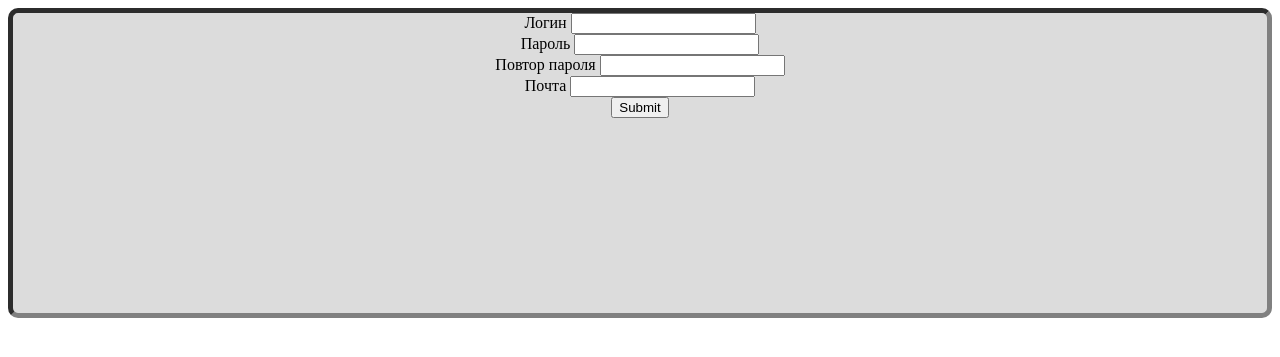
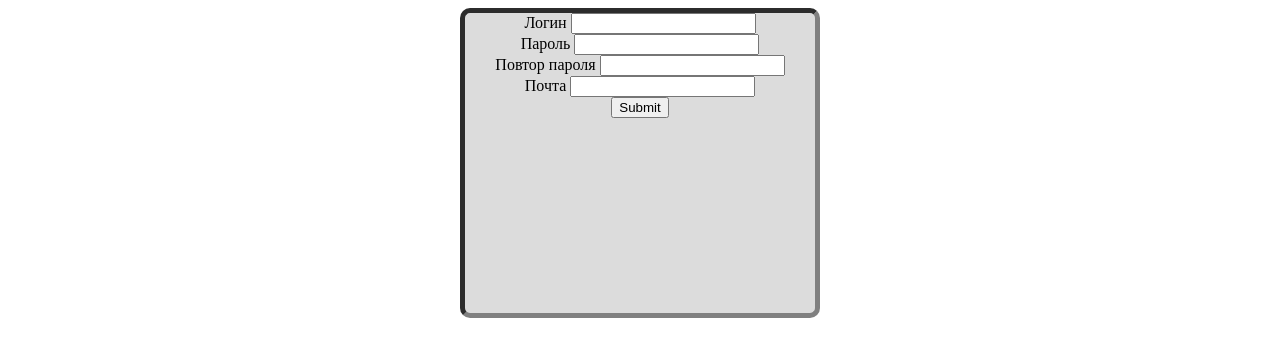
Before and after one commit to Shihad/autopedia, a Flask app: page /register in a window 1280 px wide. Shown: the top 357 px of the page. Run offline with Flask 2, Linux system fonts and the light colour scheme.

Commit message:
add register

```diff
--- a/templates/signup.html
+++ b/templates/signup.html
@@ -7,7 +7,7 @@
     <title>Title</title>
     <style>
         .kkk{text-align:center;
-        weight:350px;
+        width:350px;
         height:300px;
         border:inset gray 5px;
         border-radius:10px;
```
